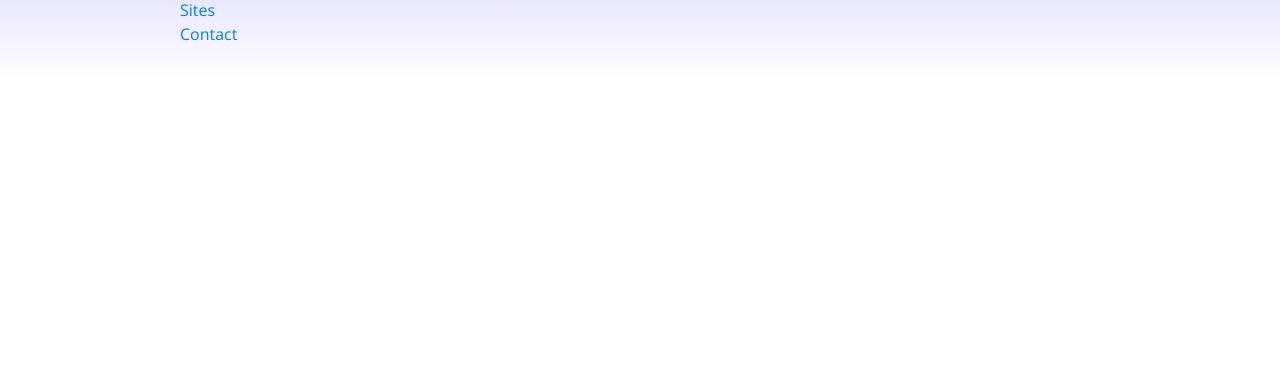
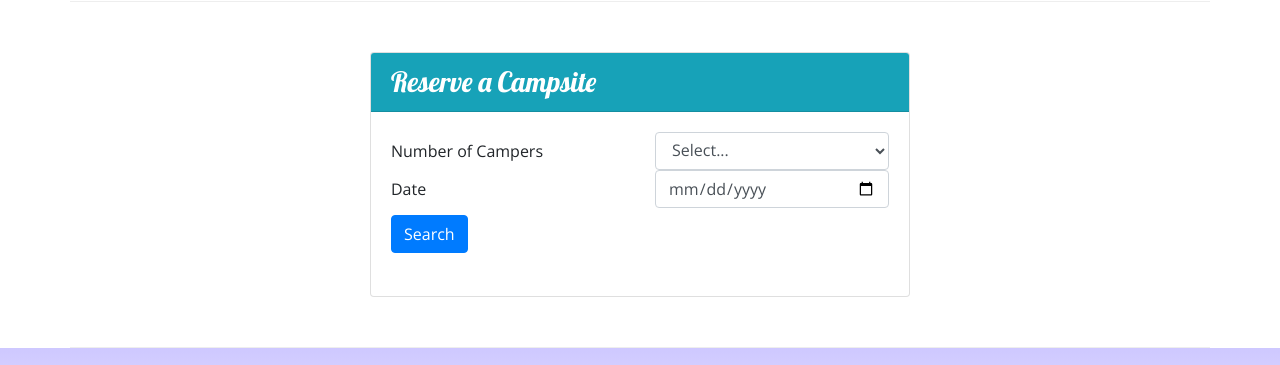
Before and after one commit to drewjtaylor/nucampsite, a website: page index.html in a window 1280 px wide. Shown: the part 1151-1516 px from the top of the page. Before the commit the page ends 1233 px from the top, so only its background shows below. Drawn offline with nearby package versions, Linux system fonts and the light colour scheme.

Commit message:
Week 2 Assignment

```diff
--- a/index.html
+++ b/index.html
@@ -20,6 +20,14 @@
 
 <body>
 
+
+
+
+
+
+
+
+
     <header class="jumbotron jumbotron-fluid">
         <div class="container">
             <div class="row">
@@ -28,9 +36,26 @@
                     <h1>NuCamp</h1>
                     <h2>a better way to camp</h2>
                 </div>
+                <div class="col-md-4 col-xl-2 mt-4">
+                    <a href="#reserveForm" class="btn btn-info btn-lg">Reserve Campsite</a>
+                </div>
             </div>
         </div>
     </header>
+
+
+
+
+
+
+
+
+
+
+
+
+
+
 
     <nav class="navbar navbar-expand-sm navbar-dark sticky-top">
         <div class="container">
@@ -69,8 +94,13 @@
                 <h2>Featured Campsites</h2>
             </div>
             <div class="col">
-                <h3>React Lake Campground</h3>
-                <p class="d-none d-sm-block">Nestled in the foothills of the Chrome Mountains, this campground on the shores of the pristine React Lake is a favorite for fly fishers.</p>
+                <div class="media">
+                    <div class="media-body align-self-center">
+                        <h3>React Lake Campground</h3>
+                        <p class="d-none d-sm-block">Nestled in the foothills of the Chrome Mountains, this campground on the shores of the pristine React Lake is a favorite for fly fishers.</p>
+                    </div>
+                    <img src="img/react-lake-thumb.jpg" class="img-thumbnail d-flex ml-3">
+                </div>
             </div>
         </div>
         <div class="row row-content align-items-center">
@@ -87,6 +117,48 @@
                 </div>
             </div>
         </div>
+    <div class="row row-content">
+        <div class="col-sm-6 mx-auto">
+            <div class="card">
+                <h3 class="card-header bg-info text-white">
+                    Reserve a Campsite
+                </h3>
+                <div class="card-body">
+                    <form action="" id="reserveForm">
+                        <div class="form-group">
+                            <div class="row">
+                                <label class="col-sm-6 col-form-label" for="numCampers">Number of Campers</label>
+                                <div class="col">
+                                    <select name="" id="numCampers" class="form-control">
+                                        <option value="">Select...</option>
+                                        <option value="1">1</option>
+                                        <option value="2">2</option>
+                                        <option value="3">3</option>
+                                        <option value="4">4</option>
+                                        <option value="5">5</option>
+                                        <option value="6">6</option>
+                                    </select>
+                                </div>
+                            </div>
+                            <div class="row">
+                                <label class="col-sm-6 col-form-label" for="date">Date</label>
+                                <div class="col">
+                                    <input type="date" id="date" name="date" placeholder="mm/dd/yyyy" class="form-control">
+                                </div>
+                            </div>
+                            <div class="row">
+                                <div class="col col-form-label">
+                                    <button class="btn btn-primary" type="submit">Search</button>
+                                </div>
+                            </div>
+                        </div>
+
+                    </form>
+                </div>
+            </div>
+        </div>
+    </div>
+
     </div>
 
     <footer class="site-footer">
```
